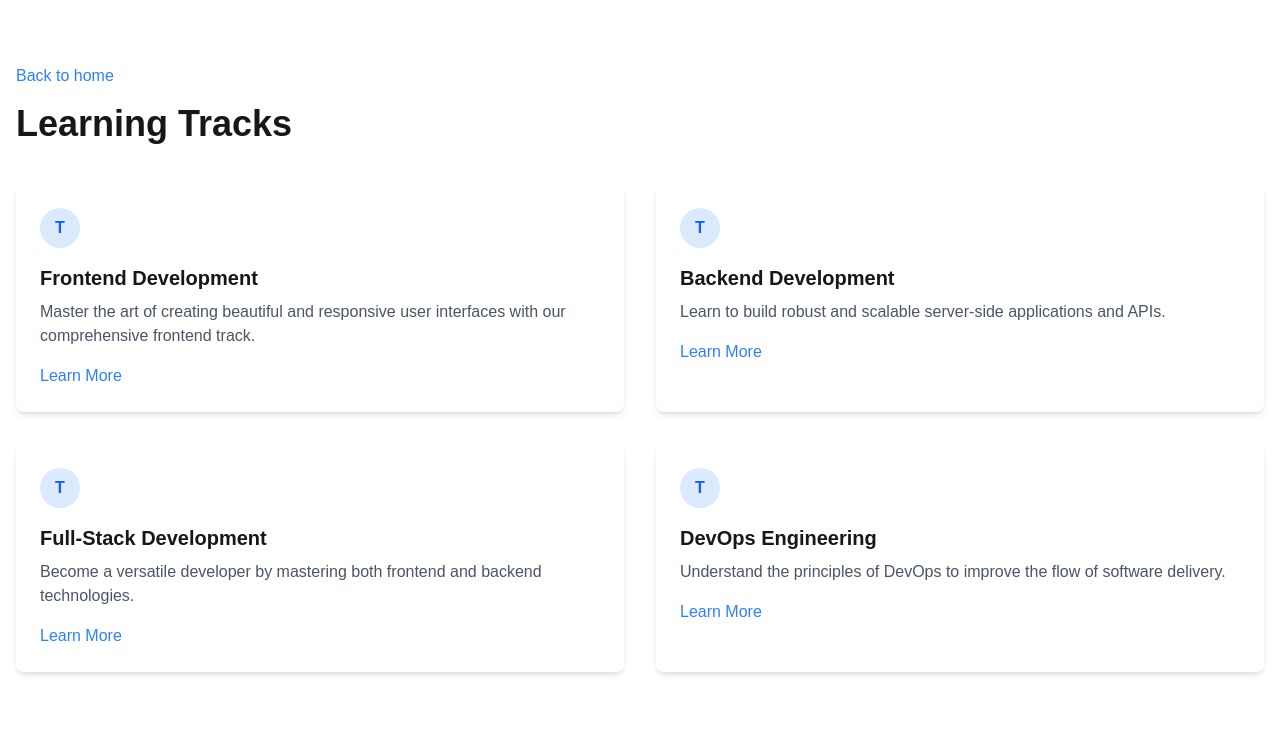
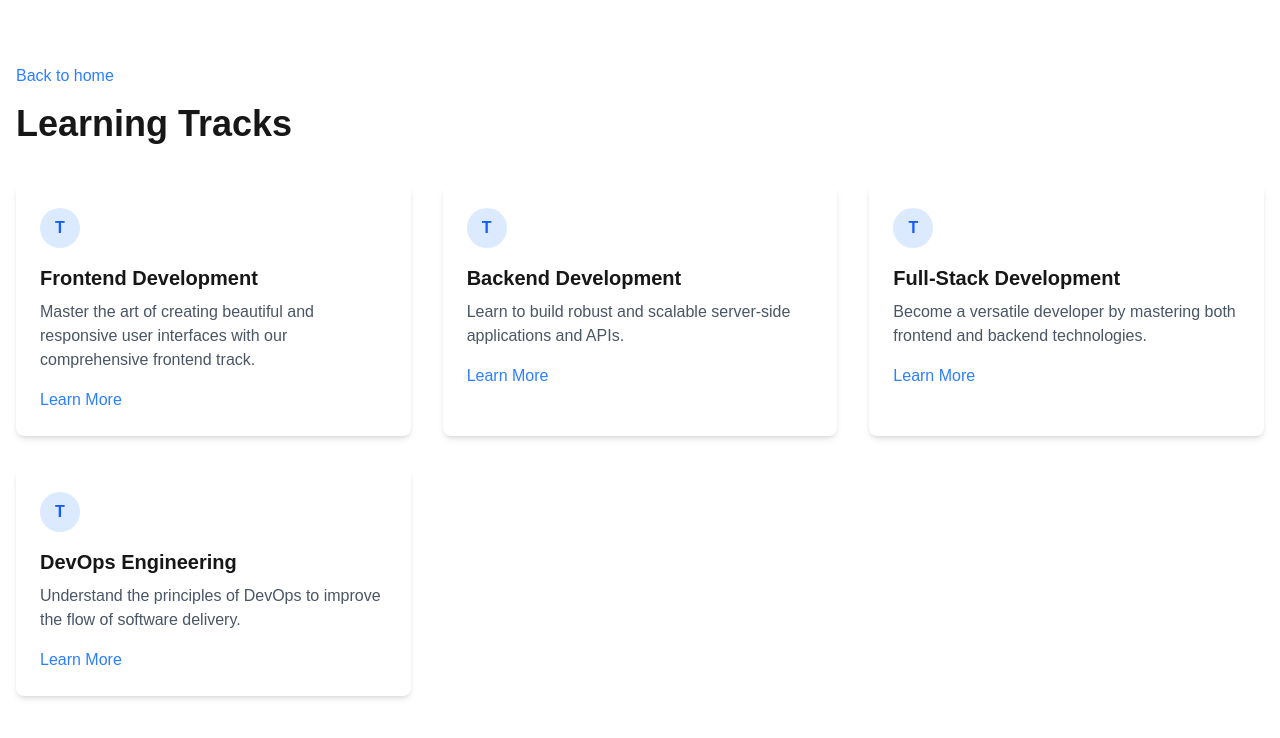
Before and after one commit to MentoNest/skillsync_frontend, a Next.js app: page /resources/tracks in a window 1280 px wide. Shown: the top 738 px of the page. Built offline with nearby package versions, Linux system fonts and the light colour scheme.

Commit message:
feat: improve resources page responsive behavior

```diff
--- a/app/(public)/resources/page.tsx
+++ b/app/(public)/resources/page.tsx
@@ -22,7 +22,7 @@ export const metadata = {
 
 export default function ResourcesPage() {
   return (
-    <main>
+    <main className="overflow-hidden">
       {/* Page header + category cards */}
       <div className="container mx-auto px-4 py-16">
         <header className="mb-10 max-w-2xl">
@@ -40,7 +40,7 @@ export default function ResourcesPage() {
           <h2 id="resource-categories-heading" className="sr-only">
             Resource categories
           </h2>
-          <div className="grid grid-cols-1 gap-8 md:grid-cols-2">
+          <div className="grid w-full grid-cols-1 gap-8 sm:grid-cols-2">
             {resourceCategories.map((category) => (
               <article
                 key={category.href}
--- a/app/resources/articles/page.tsx
+++ b/app/resources/articles/page.tsx
@@ -21,7 +21,7 @@ export default function ArticlesPage() {
         Back to home
       </Link>
       <h1 className="mb-10 mt-4 text-4xl font-bold">Articles</h1>
-      <div className="grid grid-cols-1 gap-8 md:grid-cols-2">
+      <div className="grid w-full grid-cols-1 gap-8 sm:grid-cols-2">
         {articles.map((article) => (
           <ResourceCategoryCard
             key={article.title}
--- a/app/resources/tracks/page.tsx
+++ b/app/resources/tracks/page.tsx
@@ -31,7 +31,7 @@ export default function TracksPage() {
         Back to home
       </Link>
       <h1 className="mb-10 mt-4 text-4xl font-bold">Learning Tracks</h1>
-      <div className="grid grid-cols-1 gap-8 md:grid-cols-2">
+      <div className="grid w-full grid-cols-1 gap-8 sm:grid-cols-2 lg:grid-cols-3">
         {tracks.map((track) => (
           <ResourceCategoryCard
             key={track.title}
--- a/components/resources/QuickAccessSection.tsx
+++ b/components/resources/QuickAccessSection.tsx
@@ -61,8 +61,8 @@ export default function QuickAccessSection() {
           </p>
         </div>
 
-        {/* responsive grid: 1 col → 2 col → 4 col */}
-        <div className="grid grid-cols-1 gap-6 sm:grid-cols-2 lg:grid-cols-4">
+        {/* responsive grid: 1 col → 2 col → 4 col, overflow guard */}
+        <div className="grid w-full grid-cols-1 gap-6 sm:grid-cols-2 lg:grid-cols-4">
           {quickAccessItems.map((item) => (
             <QuickAccessCard
               key={item.href}
--- a/components/resources/ResourceCategoryCard.tsx
+++ b/components/resources/ResourceCategoryCard.tsx
@@ -20,12 +20,12 @@ export default function ResourceCategoryCard({
   if (loading) return <ResourceCategoryCardSkeleton />;
 
   return (
-    <article className="rounded-lg bg-white p-6 shadow-md transition-shadow hover:shadow-lg">
-      <div className="mb-4 flex h-10 w-10 items-center justify-center rounded-full bg-blue-100 font-bold text-blue-600">
+    <article className="w-full min-w-0 rounded-lg bg-white p-6 shadow-md transition-shadow hover:shadow-lg">
+      <div className="mb-4 flex h-10 w-10 shrink-0 items-center justify-center rounded-full bg-blue-100 font-bold text-blue-600">
         {icon}
       </div>
-      <h2 className="mb-2 text-xl font-semibold">{title}</h2>
-      <p className="mb-4 text-gray-600">{description}</p>
+      <h2 className="mb-2 break-words text-xl font-semibold">{title}</h2>
+      <p className="mb-4 break-words text-gray-600">{description}</p>
       <Link href={link} className="text-blue-500 hover:underline">
         Learn More
       </Link>
```
